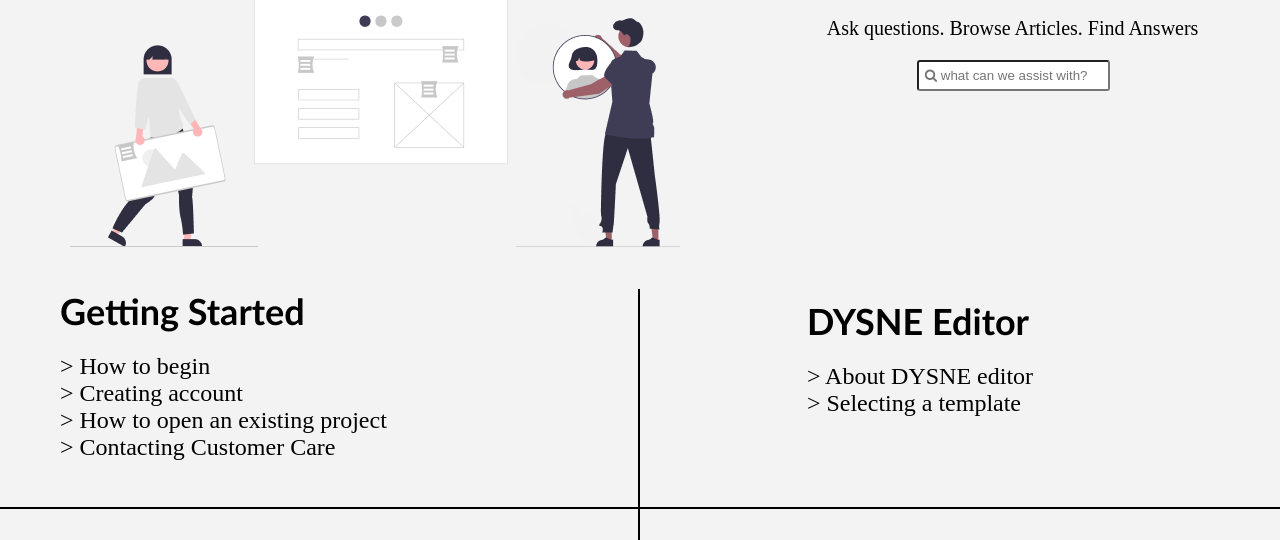
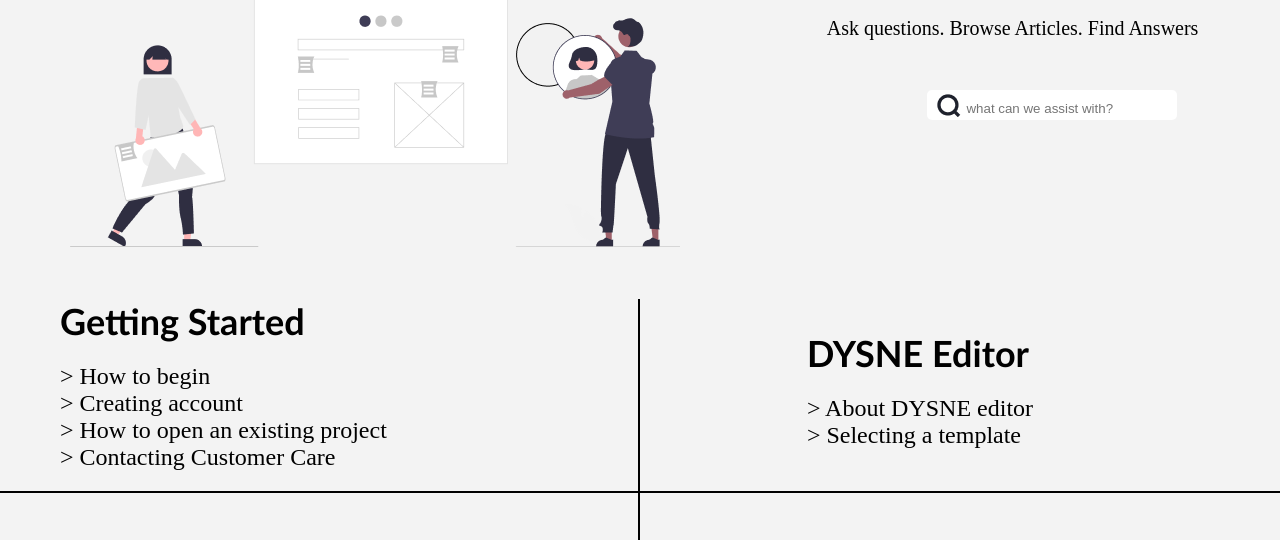
Before and after one commit to Ifunanya67/support-page, a plain HTML site: page index.html in a window 1280 px wide. Shown: the part 213-753 px from the top of the page. Drawn offline with nearby package versions, Linux system fonts and the light colour scheme; no server answers; a web font is replaced by a local one.

Commit message:
commit after corrections

```diff
--- a/index.html
+++ b/index.html
@@ -50,10 +50,13 @@
       <a href="#/" class="hidden-for-desktop menu-hamburger menu" id="menu"><span class="iconify menu" data-icon="charm:menu-hamburger"></span></a>
     </header>
     <div class="sec-2 ">
-        <div> <img src="./images/mock-up.png" class="img-thumbnail" alt="image" style="margin-left:70px;margin-top: 50px;"> </div>
+        <div> <img src="./images/Group 62.png" class="img-thumbnail" alt="image" style="margin-left:70px;margin-top: 50px;"> </div>
          <div class="dys-1" style="margin-right:60px ;margin-top:30px;"><p class="help-c " style="font-size:40px; font-family: candara; font-weight:700;">DYSNE Help Centre</p>
          <p class="p-one"style="font-family:inder ;font-size: 20px; font-weight: 400;">Ask questions. Browse Articles. Find Answers </p>
-         <p id="search"><input type="text" placeholder="&#xF002; what can we assist with?" style="font-family:Arial, FontAwesome; padding: 6px; border-radius: 3px;" />
+         <p class= "inputContainer">
+          <img src="./images/search-vector.png" alt="search" style="position:relative; bottom: 6px;">
+            <input class="search-1" type="text" placeholder=" what can we assist with?" style="font-family:Arial, FontAwesome; position: absolute; " />
+          </p>
          </div>
      </div>
      <div class="gtn-1 " >
--- a/style.css
+++ b/style.css
@@ -1,5 +1,4 @@
 @import url("https://fonts.googleapis.com/css2?family=Inder&display=swap");
-
 /* resets */
 *,
 *::before,
@@ -33,6 +32,7 @@ a {
     --clr-dark:#000000;
     --clr-white:rgba(255, 255, 255, 1);
     --clr-darker:#000000;
+
 
 
   }
@@ -132,7 +132,7 @@ body{
     font-size: 1.5rem;
     border-radius: 7px;
     border: 1px solid var(--Pastel-Turquoise);
-    color: var(--clr-darker);
+    color:var(--clr-darker)
 }
 .signup-btn:hover{
     color: var(--lighter-pastel-Turquoise);
@@ -229,14 +229,26 @@ color:var(--clr-dark)
 .p-one{
 color:var(--clr-dark)
 }
+.inputContainer{
+    background-color: var(--clr-white);
+    width: 250px;
+    padding: 10px;
+    height: 30px;
+    margin-top: 50px;
+    padding-left: 10px;
+    margin-left: 100px;
+    border-radius: 5px;
+
+}
 .search-1{
     margin-left: 0;
     background-color: var(--clr-white);
+    border: none;
+    outline: none;
 
 
-    padding-bottom: 3px;
+}
 
-}
 .sec-2{
     display: flex;
     justify-content: space-between;
@@ -245,42 +257,39 @@ color:var(--clr-dark)
 .gtn-1{
     display: flex;
     justify-content: space-between;
-    margin-top: 40px;
-
-
-
-
+    margin-top: 50px;
 
 }
 .gtn-2{
     display: flex;
     justify-content: space-between;
     margin-bottom: 100px;
-    border-top: 2px solid black;
 
-
-
+    border-top: 2px solid ;
+    border-top-color: var(--clr-dark);
 }
 .ftn-1{
 text-align: center;
 }
 .gtn-a{
     padding-left: 60px;
-    border-right: 2px solid black;
+    border-right: 2px solid;
+    border-right-color: var(--clr-dark);
     width: 50%;
-    padding-bottom: 30px;
+    padding-bottom: 20px;
 
 }
 .gtn-b{
     margin:auto;
     padding: 10px;
     padding-right: 90px;
-    padding-bottom: 90px;
+    padding-bottom:20px ;
 
 }
 .gtn-c{
     padding-left: 60px;
-    border-right:2px solid black ;
+    border-right:2px solid  ;
+    border-right-color: var(--clr-dark);
     width: 50%;
     padding-top: 50px;
 }
@@ -303,6 +312,7 @@ text-align: center;
 
 
 }
+
 
 /* MEDIA QUERIES FOR the NAV */
 @media screen and (min-width:1035px){
```
Also changed, not shown: images/Group 62.png (added).
